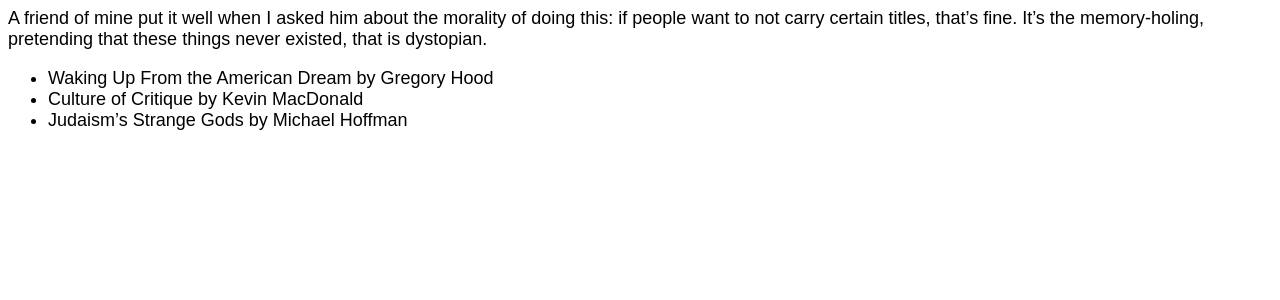
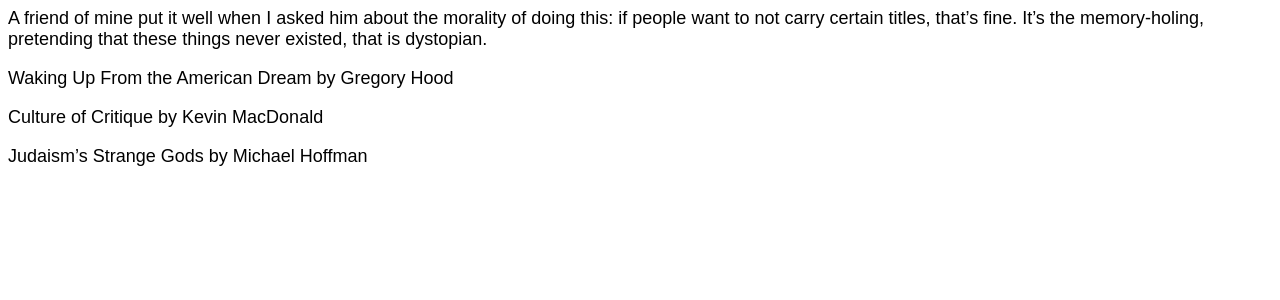
Before and after one commit to 0x000m/old, a Jekyll site: the page built from _posts/2022-05-15-banned-amazon.md, in a window 1280 px wide. Shown: the top 300 px of the page. Built offline with Jekyll 4.4.1, drawn with Linux system fonts in a browser that asks for light colours.

```diff
--- a/_posts/2022-05-15-banned-amazon.md
+++ b/_posts/2022-05-15-banned-amazon.md
@@ -7,6 +7,8 @@ A friend of mine put it well when I asked him about the morality of doing this:
 people want to not carry certain titles, that's fine. It's the memory-holing, pretending that these things never
 existed, that is dystopian.
 
-- Waking Up From the American Dream by Gregory Hood
-- Culture of Critique by Kevin MacDonald
-- Judaism's Strange Gods by Michael Hoffman
+Waking Up From the American Dream by Gregory Hood
+
+Culture of Critique by Kevin MacDonald
+
+Judaism's Strange Gods by Michael Hoffman
```
